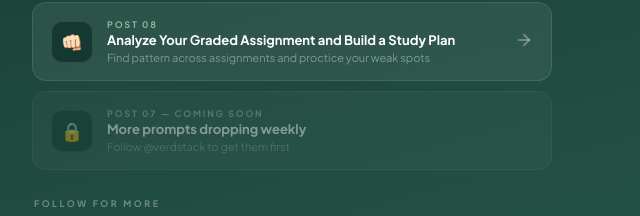
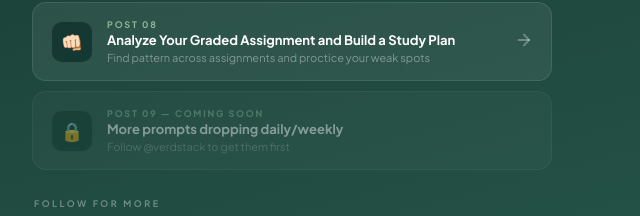
Before and after one commit to verdstack/prompts, a plain HTML site: page index.html in a window 1280 px wide. Shown: the part 1547-1763 px from the top of the page, 348-988 px from the left. Drawn offline with Linux system fonts and the light colour scheme.

Commit message:
Update index.html with details

```diff
--- a/index.html
+++ b/index.html
@@ -386,8 +386,8 @@
   <div class="link-card" style="opacity:0.45;cursor:default;">
     <div class="link-icon">🔒</div>
     <div class="link-text">
-      <span class="link-num">Post 07 — Coming soon</span>
-      <div class="link-title">More prompts dropping weekly</div>
+      <span class="link-num">Post 09 — Coming soon</span>
+      <div class="link-title">More prompts dropping daily/weekly</div>
       <div class="link-sub">Follow @verdstack to get them first</div>
     </div>
   </div>
```
